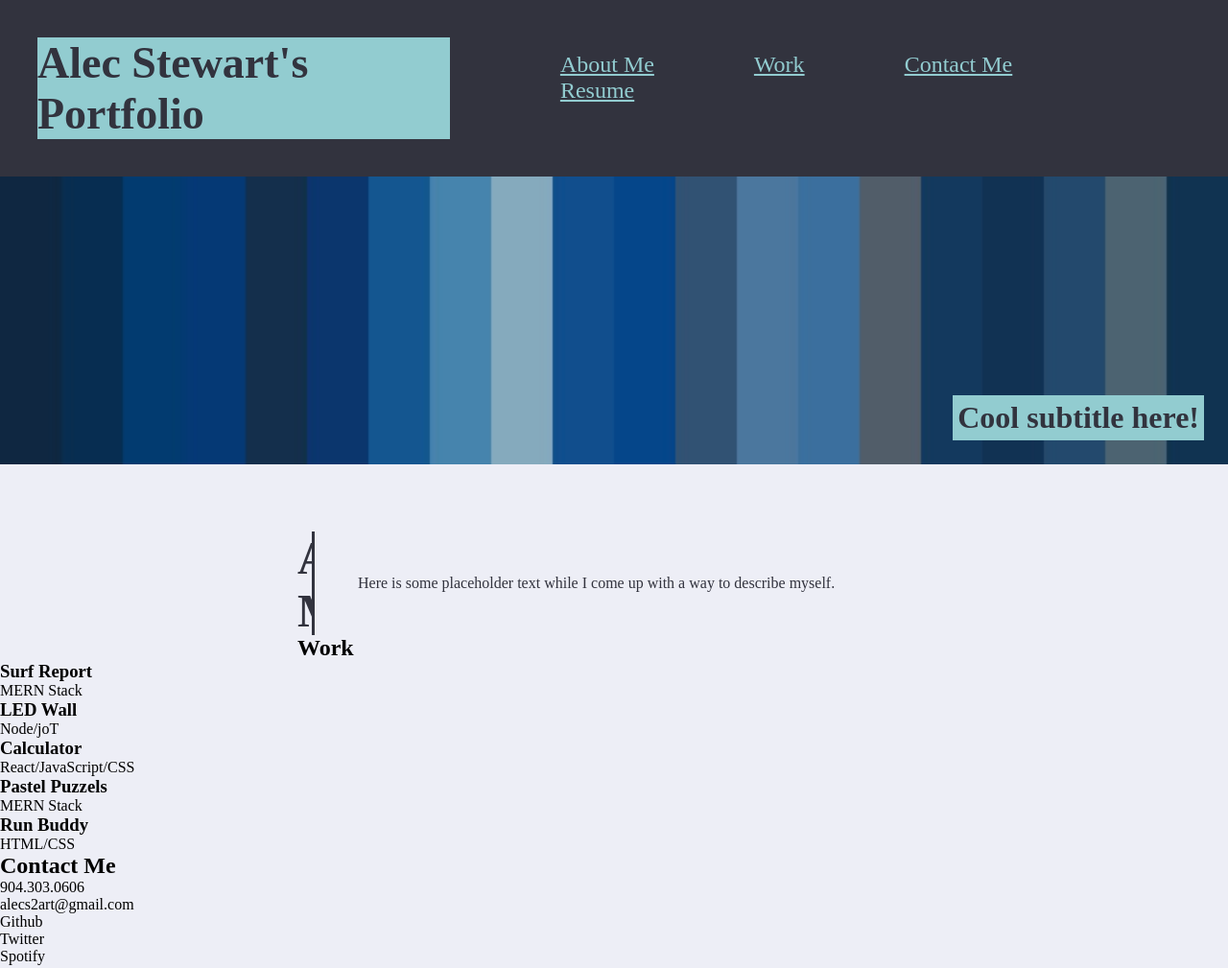
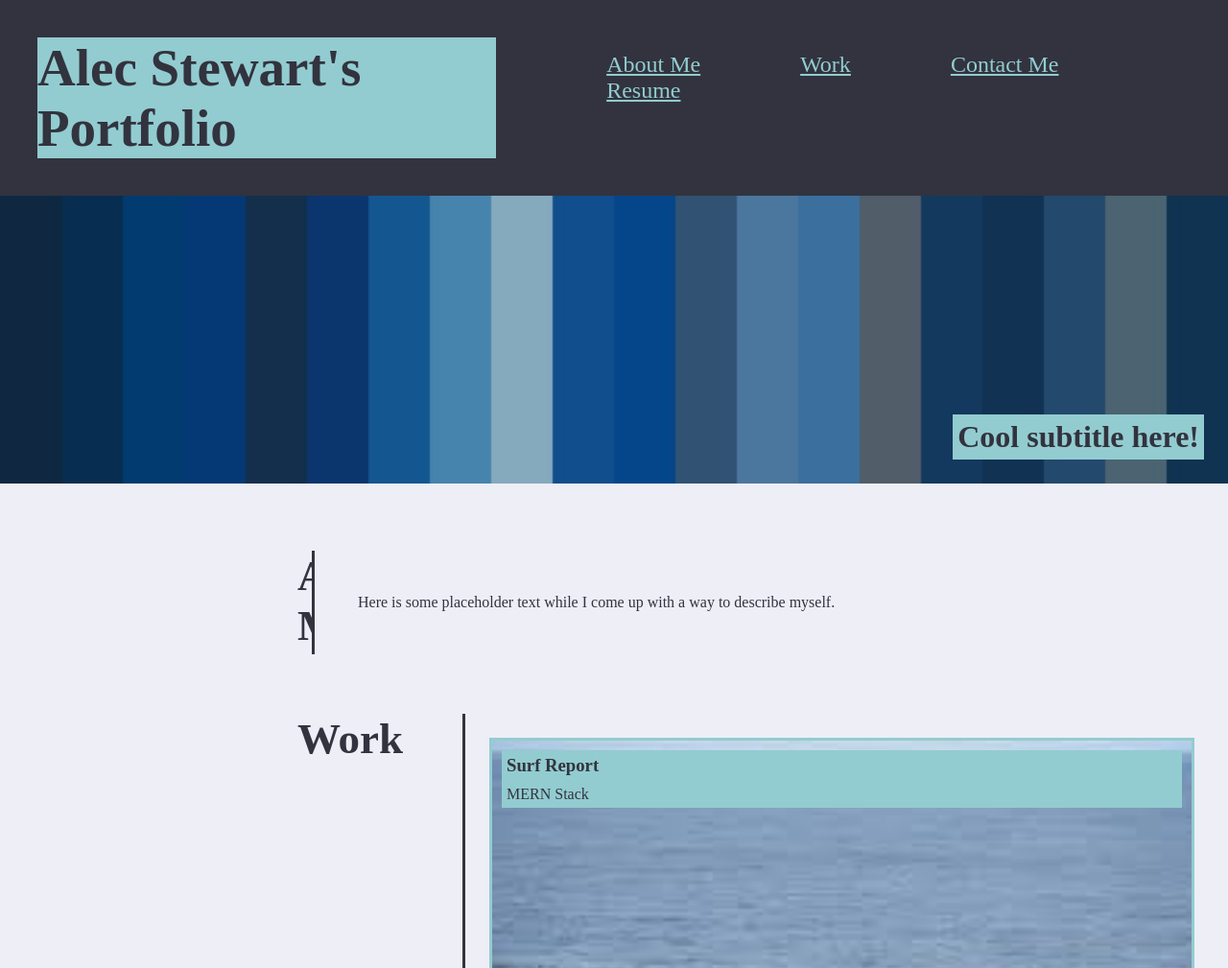
Before and after one commit to alecs2art/personal-portfolio, a plain HTML site: page index.html in a window 1280 px wide. Shown: the top 1009 px of the page at 96% size. Drawn offline with Linux system fonts and the light colour scheme.

Commit message:
added articles and layed out work flex items

```diff
--- a/assets/styles.css
+++ b/assets/styles.css
@@ -21,8 +21,8 @@ header {
 }
 
 header h1 {
-    font-weight: bold;
-    font-size: 46px;
+    font-weight: bolder;
+    font-size: 55px;
     margin: 25px;
     color: var(--darkblue);
     background-color: var(--cyan);
@@ -97,7 +97,7 @@ header a {
 }
 
 .about-me h2 {
-    font-size: 48px;
+    font-size: 45px;
     font-weight: bolder;
     width: 10%;
     float: left;
@@ -114,3 +114,60 @@ header a {
     margin-top: 60px;
 
 }
+
+.work {
+    display: flex;
+    color: var(--darkblue);
+    margin-top: 150px;
+    padding: 10px;
+}
+
+.work h2 {
+    font-size: 45px;
+    font-weight: bolder;
+    margin-left: 300px;
+}
+
+.flex-box {
+    display: flex;
+    flex-direction: row;
+    flex-wrap: wrap;
+    border-left: 3px solid var(--darkblue);
+    margin-left: 62px;
+    width: 1200px;
+}
+
+.flex-box div {
+    border: 3px solid var(--cyan);
+    padding: 10px;
+    margin: 25px;
+
+}
+
+.surf-report {
+    flex-basis: 1200px;
+    flex-grow: 1;
+    flex-shrink: 1;
+    height: 600px;
+    background-image: url("../assets/surf-report-bg.jpg");
+    background-size: cover;
+    background-position: center;
+}
+
+.surf-report h3, .surf-report p {
+    background-color: var(--cyan);
+    padding: 5px;
+
+
+
+}
+
+.led-wall,
+.calculator,
+.pastel-puzzels,
+.run-buddy {
+    flex-basis: 400px;
+    flex-grow: 1;
+    flex-shrink: 1;
+    height: 200px;
+}
--- a/index.html
+++ b/index.html
@@ -55,29 +55,43 @@
     <section class="work">
         <h2>Work</h2>
 
-        <div clas="surf-report">
+        <div class="flex-box">
+
+            <div class="surf-report">
+                <article>
                     <h3>Surf Report</h3>
                     <p>MERN Stack</p>
+                </article>
             </div>
 
             <div class="led-wall">
+                <article>
                     <h3>LED Wall</h3>
                     <p>Node/joT</p>
+                </article>
             </div>
 
             <div class="calculator">
+                <article>
                     <h3>Calculator</h3>
                     <p>React/JavaScript/CSS</p>
+                </article>
             </div>
 
             <div class="pastel-puzzels">
+                <article>
                     <h3>Pastel Puzzels</h3>
                     <p>MERN Stack</p>
+                </article>
             </div>
 
             <div class="run-buddy">
+                <article>
                     <h3>Run Buddy</h3>
                     <p>HTML/CSS</p>
+                </article>
+            </div>
+
         </div>
 
     </section>
```
Also changed, not shown: assets/surf-report-bg.jpg (added). Lines whose indentation alone changed are shown as unchanged.
